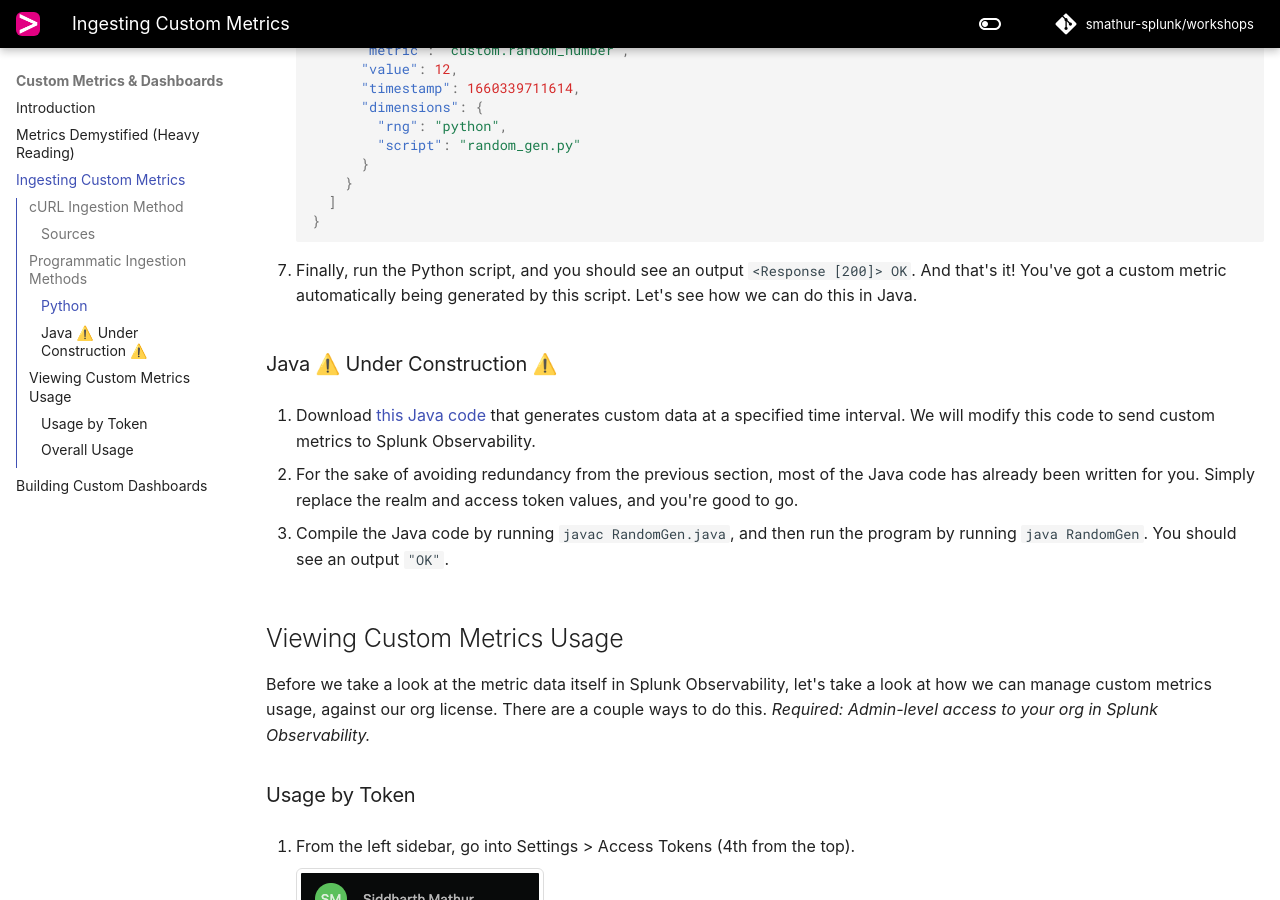
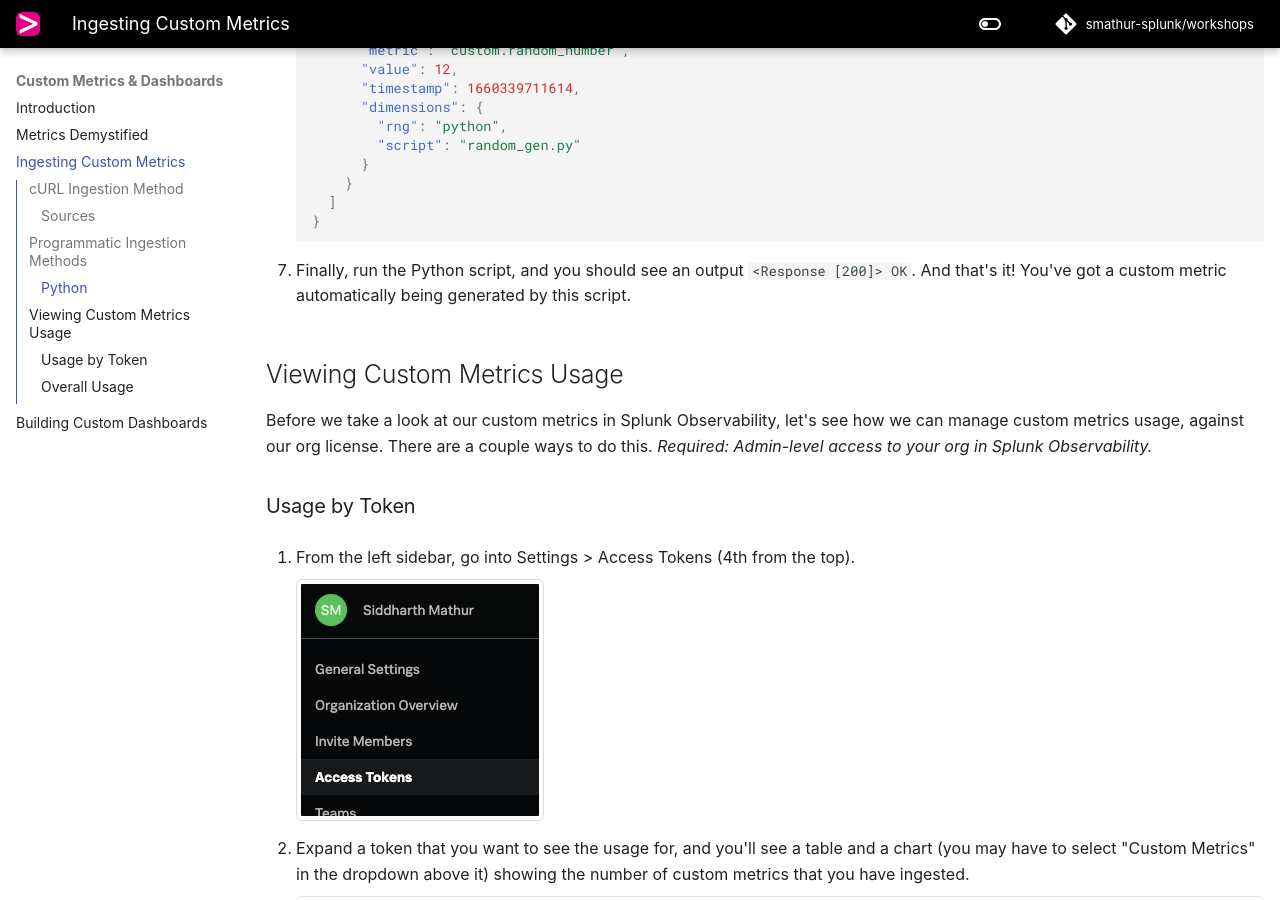
Before and after one commit to smathur-splunk/workshops, an MkDocs documentation site: the page built from docs/custom_metr.md, in a window 1280 px wide and 900 px high, scrolled down 2497 px. Built offline with MkDocs 1.6.1 and Material for MkDocs 9.7.7, drawn with Linux system fonts in a browser that asks for light colours; some web fonts are replaced; comment, search, counter and statistics services are not loaded; the version menu is left out; some of the changed text lies outside the part shown.

Commit message:
Remove Java method for custom metrics

````diff
--- a/docs/custom_metr.md
+++ b/docs/custom_metr.md
@@ -35,7 +35,7 @@
 
 ## Programmatic Ingestion Methods
 
-Similar to using a cURL command to send custom metrics, you can also add POST requests to your code to send relevant data from the code. Conceptually this is the same as using cURL, just with different syntax. Because Java and Python are common use cases, they are included here as examples.
+Similar to using a cURL command to send custom metrics, you can also add POST requests to your code to send relevant data from the code. Conceptually this is the same as using cURL, just with different syntax. Because Python is a common and fairly straightforward use case, it's included here as an example.
 
 ### Python
 
@@ -101,18 +101,11 @@
 	}
 	```
 
-7. Finally, run the Python script, and you should see an output `<Response [200]> OK`. And that's it! You've got a custom metric automatically being generated by this script. Let's see how we can do this in Java.
-
-### Java ⚠️ Under Construction ⚠️
-1. Download [this Java code](https://gist.github.com/smathur-splunk/2f9681884bde5ccb2ca6b30120e65956#file-randomgen-java) that generates custom data at a specified time interval. We will modify this code to send custom metrics to Splunk Observability.
-
-2. For the sake of avoiding redundancy from the previous section, most of the Java code has already been written for you. Simply replace the realm and access token values, and you're good to go.
-
-3. Compile the Java code by running `javac RandomGen.java`, and then run the program by running `java RandomGen`. You should see an output `"OK"`.
+7. Finally, run the Python script, and you should see an output `<Response [200]> OK`. And that's it! You've got a custom metric automatically being generated by this script.
 
 ## Viewing Custom Metrics Usage
 
-Before we take a look at the metric data itself in Splunk Observability, let's take a look at how we can manage custom metrics usage, against our org license. There are a couple ways to do this. *Required: Admin-level access to your org in Splunk Observability.*
+Before we take a look at our custom metrics in Splunk Observability, let's see how we can manage custom metrics usage, against our org license. There are a couple ways to do this. *Required: Admin-level access to your org in Splunk Observability.*
 
 ### Usage by Token
 1. From the left sidebar, go into Settings > Access Tokens (4th from the top).
--- a/mkdocs.yml
+++ b/mkdocs.yml
@@ -98,7 +98,7 @@
         - Troubleshooting: snmp_ts.md
     - Custom Metrics & Dashboards:
         - Introduction: custom_intro.md
-        - Metrics Demystified (Heavy Reading): custom_metr_expl.md
+        - Metrics Demystified: custom_metr_expl.md
         - Ingesting Custom Metrics: custom_metr.md
         - Building Custom Dashboards: custom_dash.md
     - OTel to Splunk Core and O11y:
````
Also changed, not shown: other parts of docs/custom_metr.md (+1 -1 lines), docs/custom_dash.md (+12 -0 lines), docs/custom_intro.md (+4 -4 lines).
